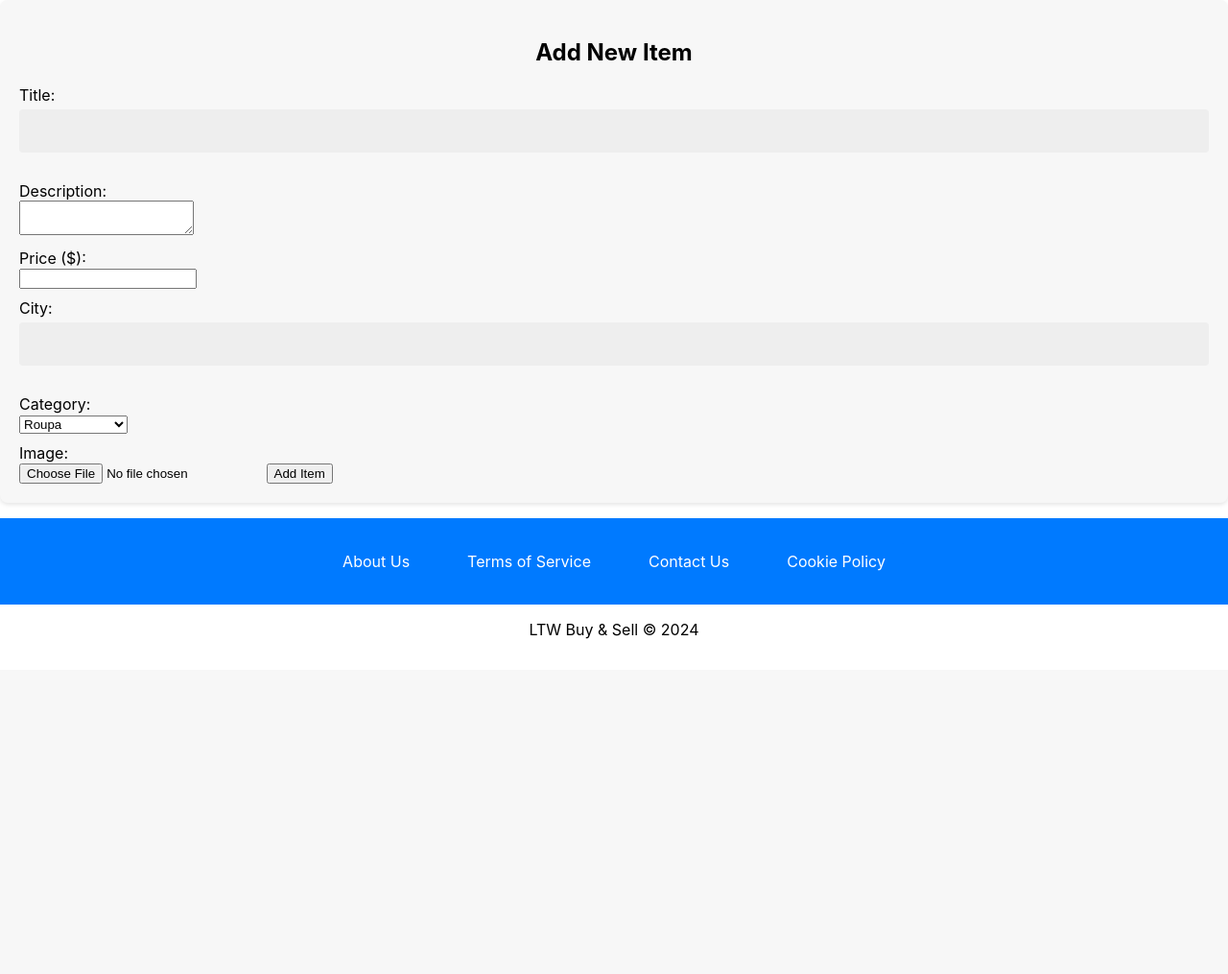
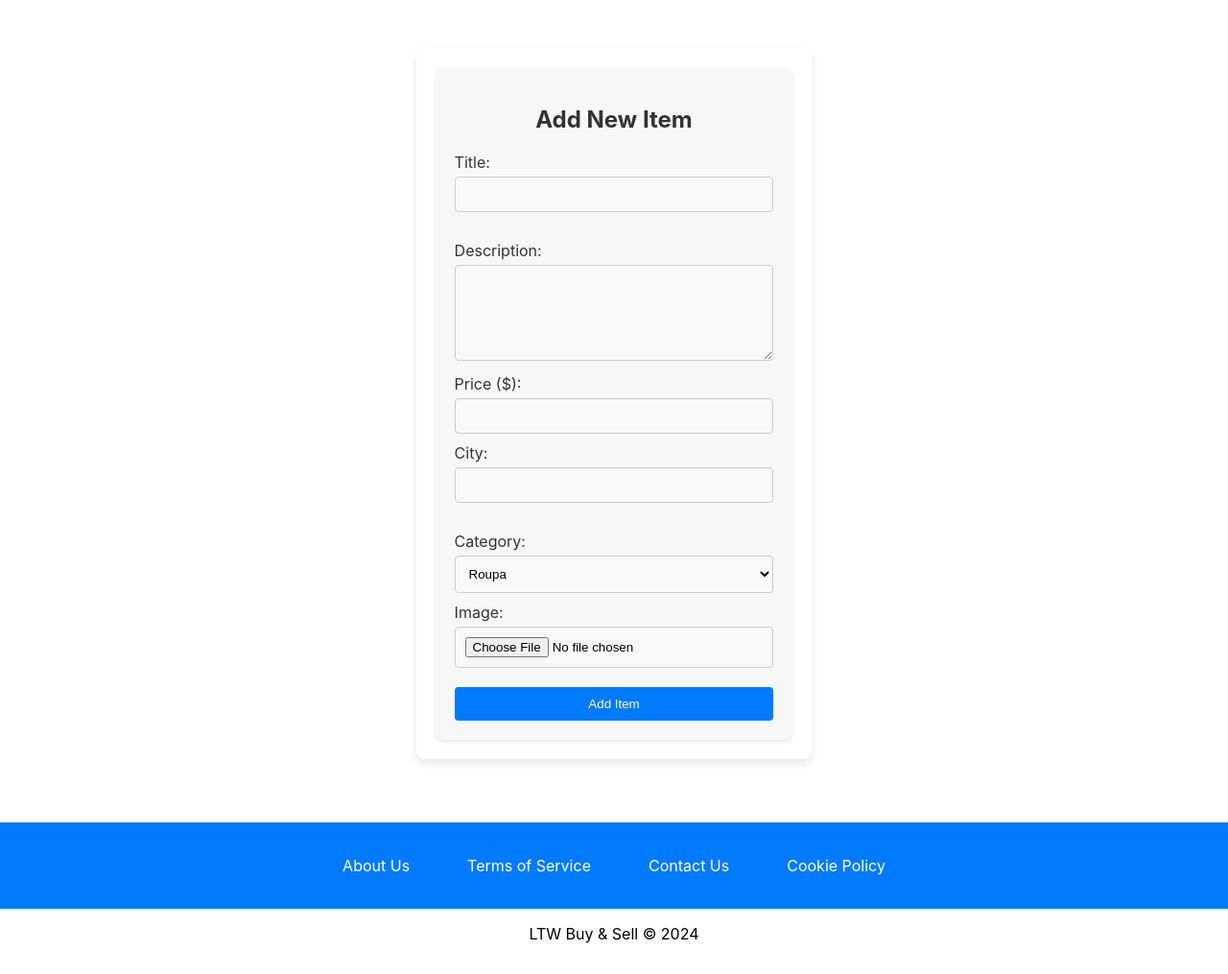
Before and after one commit to GoncaloMatias1/LTW_Project_ReVive, a PHP site: page /pages/create_item.php in a window 1280 px wide. Shown: the part 102-1117 px from the top of the page at 96% size. Before the commit the page ends 768 px from the top, so only its background shows below. Run offline with PHP 8.4, Linux system fonts and the light colour scheme; the visitor is signed in with stand-in values (Sample User, id 1); data comes from the database, SQL or seed files in the repository.

Commit message:
new css for add item page

```diff
--- a/pages/create_item.php
+++ b/pages/create_item.php
@@ -17,6 +17,8 @@
 
 drawHeader('Add Item', true, true, $session);
 ?>
+
+<link rel="stylesheet" type="text/css" href="../styles/add_item.css">
 
 <div class="add_item_container">
     <form action="../actions/action_add_item.php" method="post" enctype="multipart/form-data">
--- /dev/null
+++ b/styles/add_item.css
@@ -0,0 +1,57 @@
+.add_item_container {
+    max-width: 600px;
+    margin: 50px auto;
+    padding: 20px;
+    background: #fff;
+    box-shadow: 0 4px 8px rgba(0, 0, 0, 0.1);
+    border-radius: 8px;
+}
+
+.add_item_container h2 {
+    color: #333;
+    font-size: 24px;
+    text-align: center;
+    margin-bottom: 20px;
+}
+
+.add_item_container label {
+    display: block;
+    margin-top: 10px;
+    font-size: 16px;
+    color: #333;
+}
+
+.add_item_container input[type="text"],
+.add_item_container input[type="number"],
+.add_item_container input[type="file"],
+.add_item_container select,
+.add_item_container textarea {
+    width: 100%;
+    padding: 10px;
+    margin-top: 5px;
+    box-sizing: border-box;
+    border: 1px solid #ccc;
+    border-radius: 4px;
+    background-color: #f8f8f8;
+}
+
+.add_item_container textarea {
+    height: 100px;
+    resize: vertical;
+}
+
+.add_item_container button {
+    width: 100%;
+    padding: 10px 0;
+    margin-top: 20px;
+    background-color: #007aff;
+    color: white;
+    border: none;
+    border-radius: 4px;
+    cursor: pointer;
+    transition: background-color 0.3s;
+}
+
+.add_item_container button:hover {
+    background-color: #0056b3;
+}
```
